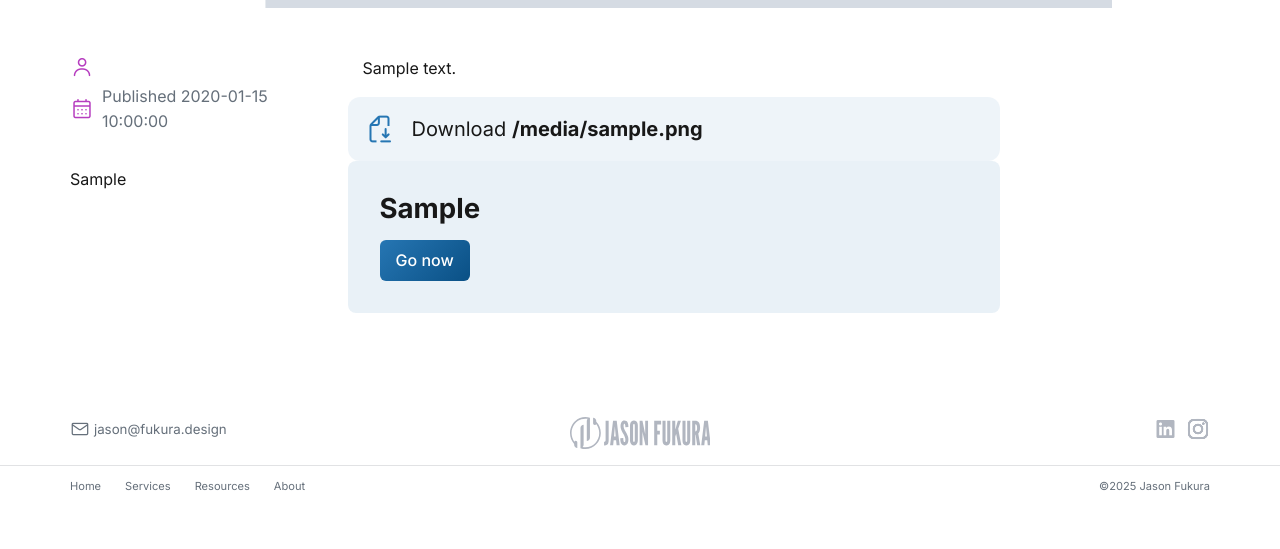
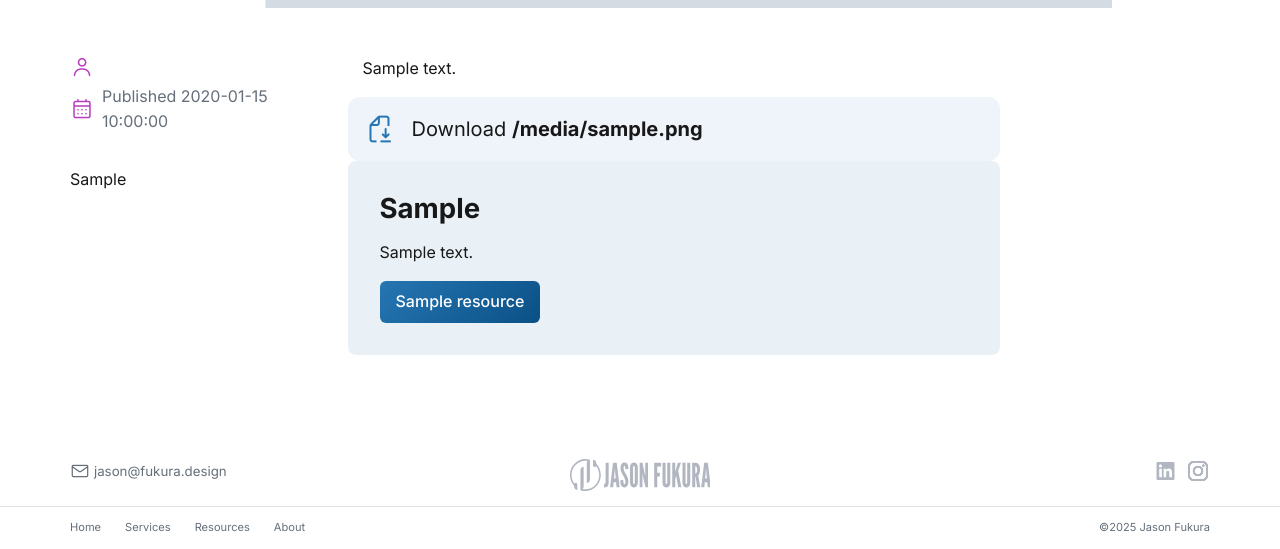
Before and after one commit to hcf0x9d/michi, a Flask app: template app/templates/views/resource_detail.html in a window 1280 px wide. Shown: the part 597-1146 px from the top of the page. Before the commit the page ends 1088 px from the top, so only its background shows below. Run offline with Flask 3, Linux system fonts and the light colour scheme; the template is opened without the code that fills it: most values are stand-ins (such as "Sample title", 1, 10 or a date in 2020); grey boxes marked "Sample" are stand-in pictures.

Commit message:
building out the CTA section a little more.

```diff
--- a/app/services/hygraph.py
+++ b/app/services/hygraph.py
@@ -59,6 +59,8 @@ def fetch_resource_by_slug(slug):
           fileName
         }
         ctaHeadline
+        ctaBody
+        ctaLabel
         ctaLink
       }
     }
--- a/app/templates/views/resource_detail.html
+++ b/app/templates/views/resource_detail.html
@@ -45,7 +45,8 @@
                 {% if resource.ctaHeadline %}
                     <div class="col-sm-12 row ctaBox">
                         <h1 class="heading-4">{{ resource.ctaHeadline }}</h1>
-                        <a class="button mod-primary" href="{{ resource.ctaLink }}" target="_blank">Go now</a>
+                        <p>{{ resource.ctaBody }}</p>
+                        <a class="button mod-primary" href="{{ resource.ctaLink }}" target="_blank">{{ resource.ctaLabel }}</a>
                     </div>
 
                 {% endif %}
```
